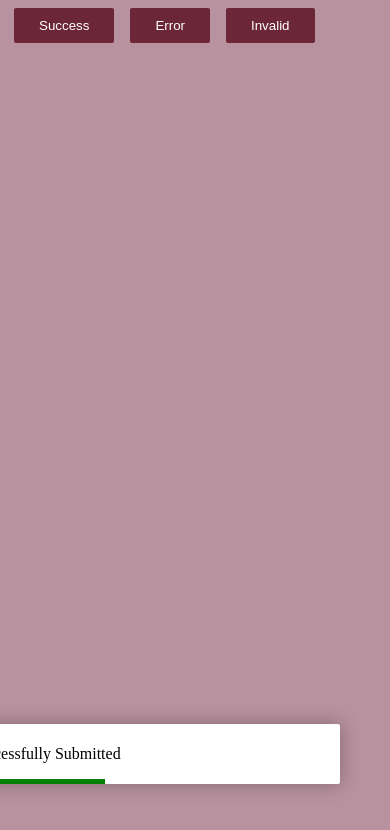
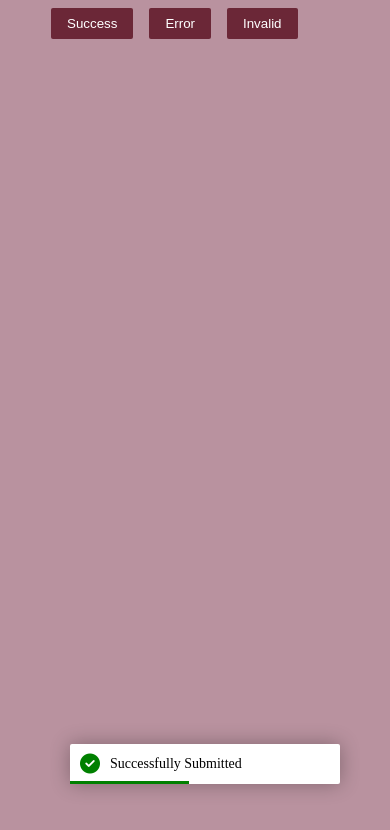
Before and after one commit to vinayak0535/Toast-btn, a plain HTML site: page index.html in a window 390 px wide. Both pictures are taken after a click on the button "Success". Drawn offline with Linux system fonts and the light colour scheme.

Commit message:
Update style.css

```diff
--- a/style.css
+++ b/style.css
@@ -95,3 +95,28 @@ button{
     }
 
 }
+
+@media (max-width:760px) {
+    .container{
+        width: 300px;
+    }
+
+    button{
+        padding: 8px 16px;
+    }
+
+    .toast{
+        width: 250px;
+        font-size: 14px;
+        height: 40px;
+    }
+
+    .toast i{
+        font-size: 20px;
+    }
+
+    .toast::after{
+        height: 3px;
+    }
+
+}
```
